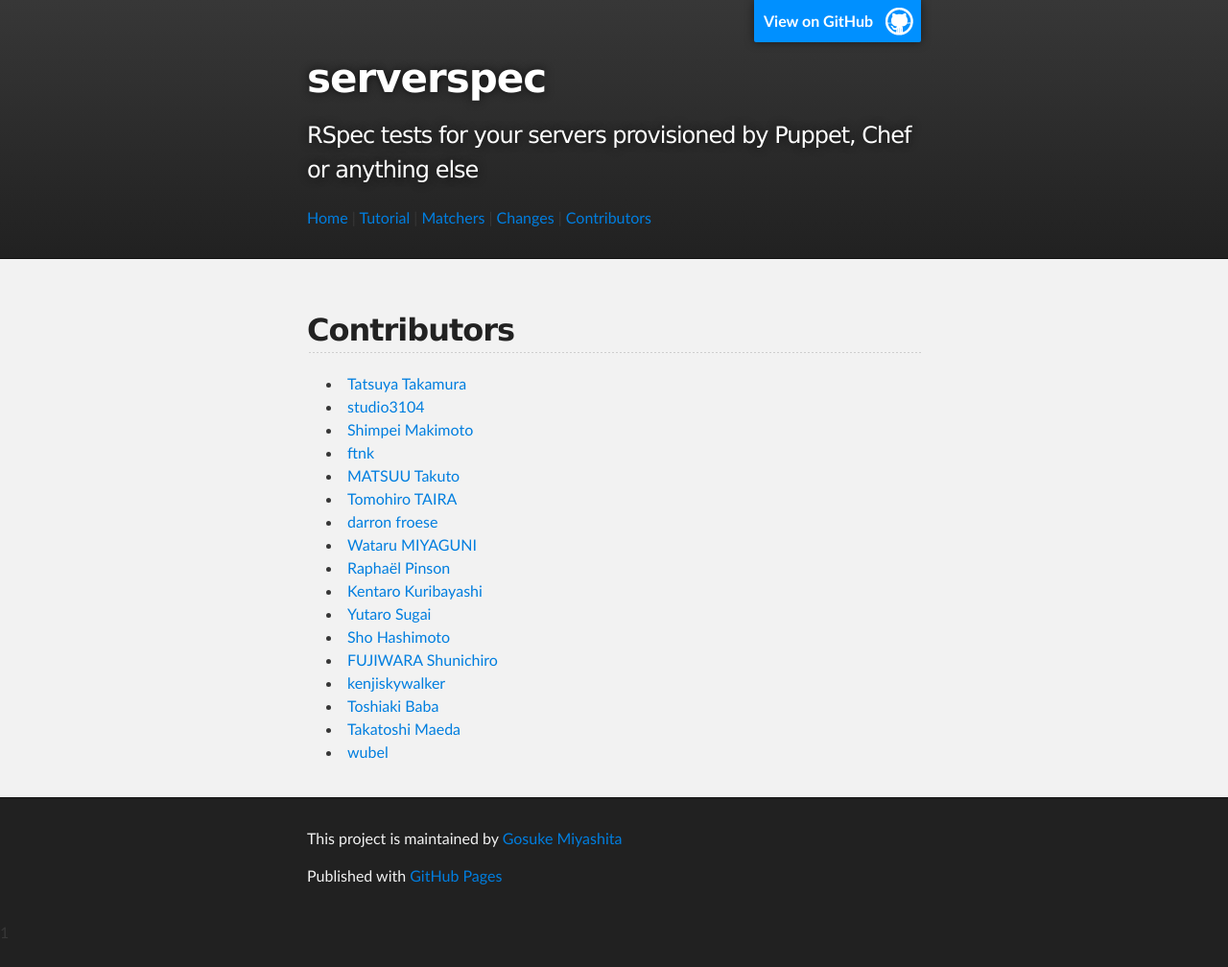
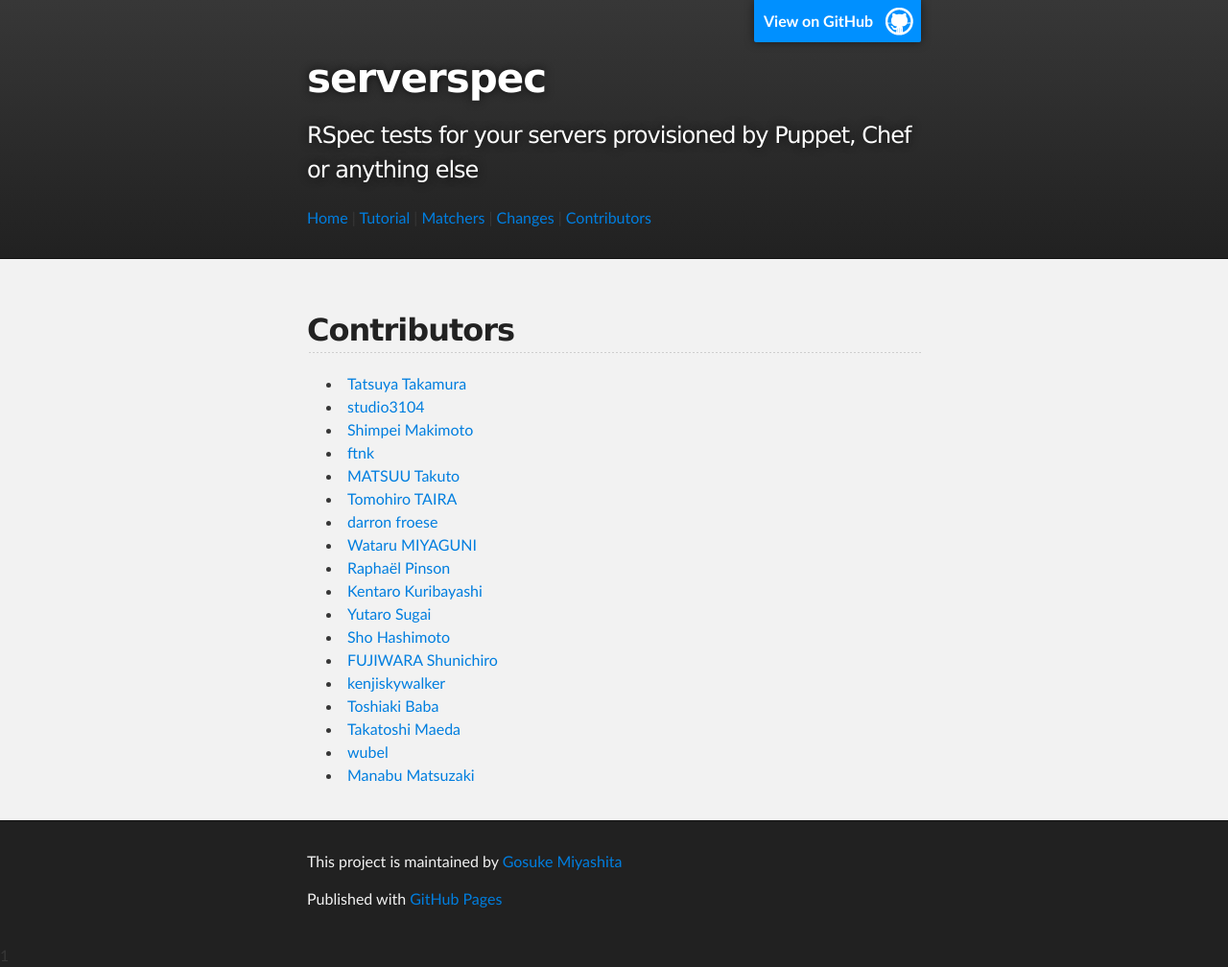
Before and after one commit to serverspec/serverspec.github.io, a Jekyll site: the page built from contributors.md, in a window 1280 px wide. Shown: the whole page at 96% size. Built offline with Jekyll 4.4.1, drawn with Linux system fonts in a browser that asks for light colours; Markdown is read by kramdown in place of the engine named in the settings; before the commit the page ends 984 px from its top, so only the background shows below that.

Commit message:
Add a contributor

```diff
--- a/contributors.md
+++ b/contributors.md
@@ -22,3 +22,4 @@ title: contributors
  * [Toshiaki Baba](https://github.com/netmarkjp)
  * [Takatoshi Maeda](https://github.com/TakatoshiMaeda)
  * [wubel](https://github.com/wubel)
+ * [Manabu Matsuzaki](https://github.com/matsumana)
```
